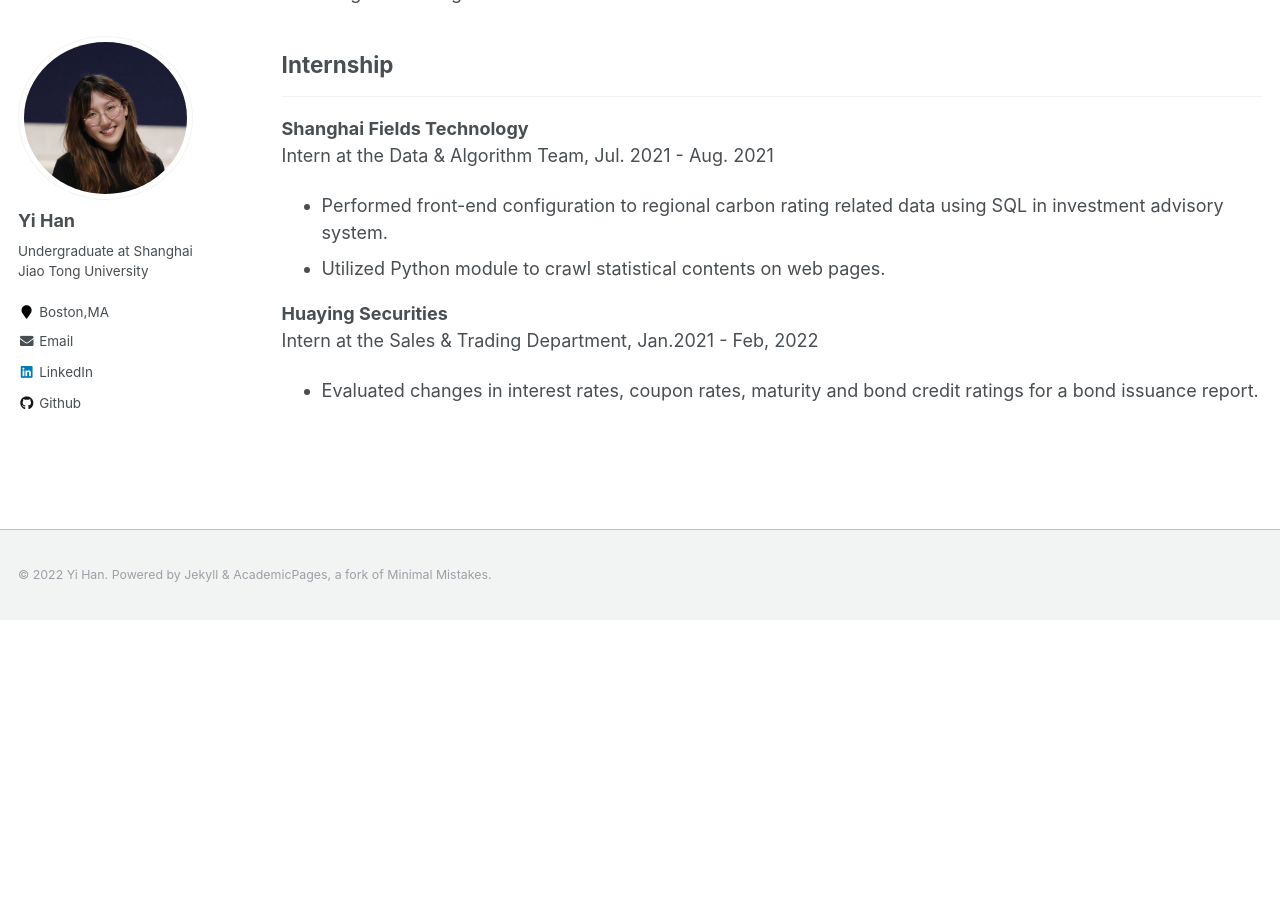
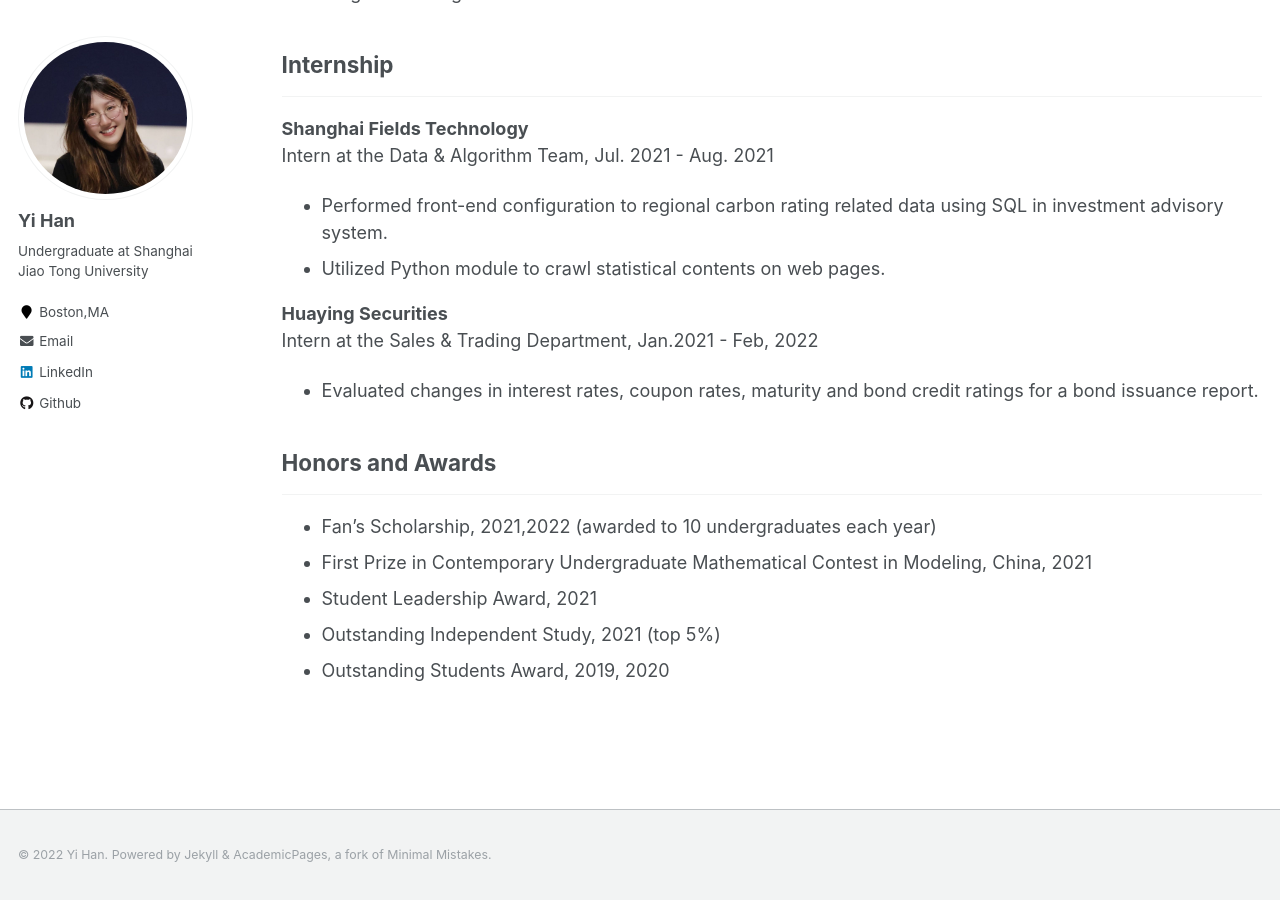
Before and after one commit to yiiihan/yiiihan.github.io, a Jekyll site: the page built from _pages/experience.md, in a window 1280 px wide and 900 px high, scrolled down 1019 px. Built offline with Jekyll 4.4.1, drawn with Linux system fonts in a browser that asks for light colours; before the commit the page ends 1639 px from its top, so only the background shows below that.

Commit message:
Update experience.md

```diff
--- a/_pages/experience.md
+++ b/_pages/experience.md
@@ -46,3 +46,11 @@ Intern at the Data & Algorithm Team, Jul. 2021 - Aug. 2021
 **Huaying Securities** <br />
 Intern at the Sales & Trading Department, Jan.2021 - Feb, 2022
 - Evaluated changes in interest rates, coupon rates, maturity and bond credit ratings for a bond issuance report.
+
+## Honors and Awards
+---
+- Fan's Scholarship, 2021,2022 (awarded to 10 undergraduates each year)
+- First Prize in Contemporary Undergraduate Mathematical Contest in Modeling, China, 2021
+- Student Leadership Award, 2021
+- Outstanding Independent Study, 2021 (top 5%)
+- Outstanding Students Award, 2019, 2020
```
